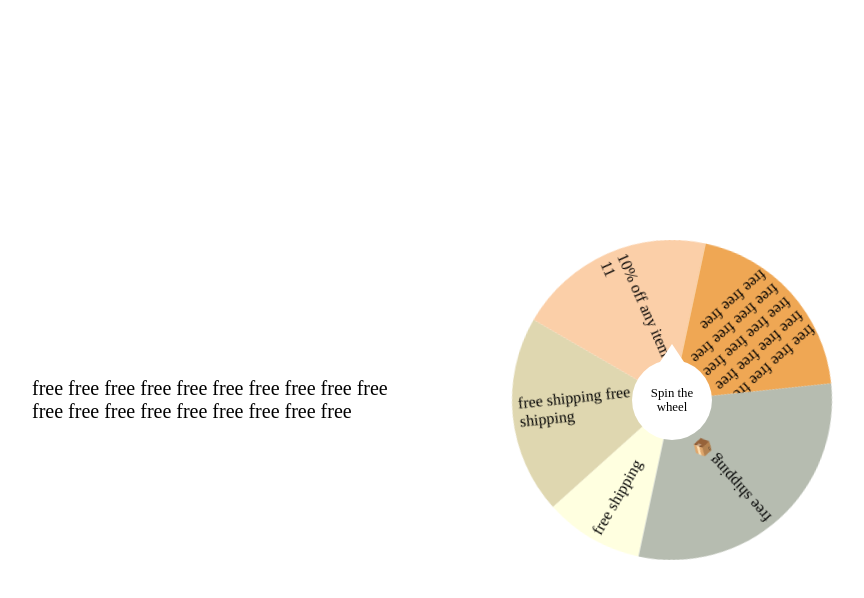
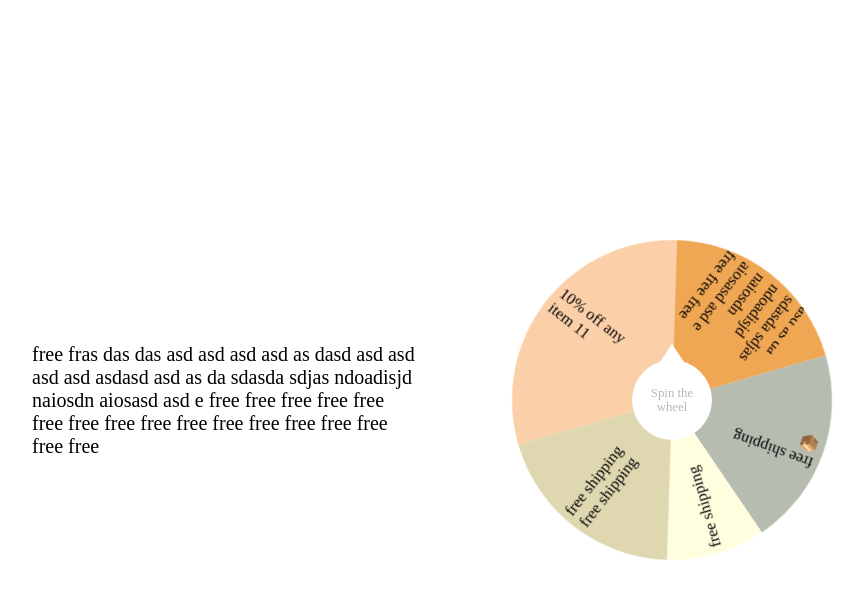
Before and after one commit to baoengineer/fun-wheel-svg, a website built with Parcel: page index.html in a window 1280 px wide. Both pictures are taken after a click on the button "Spin the wheel". Shown: the whole page, without its empty margins (160-1024 px from the left). Built offline with nearby package versions, Linux system fonts and the light colour scheme.

Commit message:
wheel update

```diff
--- a/index.html
+++ b/index.html
@@ -1,43 +1,36 @@
 <!doctype html>
 <html class="no-js" lang="">
+  <head>
+    <meta charset="utf-8" />
+    <title></title>
+    <meta name="description" content="" />
+    <meta name="viewport" content="width=device-width, initial-scale=1" />
 
-<head>
-  <meta charset="utf-8">
-  <title></title>
-  <meta name="description" content="">
-  <meta name="viewport" content="width=device-width, initial-scale=1">
+    <meta property="og:title" content="" />
+    <meta property="og:type" content="" />
+    <meta property="og:url" content="" />
+    <meta property="og:image" content="" />
 
-  <meta property="og:title" content="">
-  <meta property="og:type" content="">
-  <meta property="og:url" content="">
-  <meta property="og:image" content="">
-
-  <link rel="manifest" href="site.webmanifest">
-  <link rel="apple-touch-icon" href="icon.png">
+    <link rel="manifest" href="site.webmanifest" />
+    <link rel="apple-touch-icon" href="icon.png" />
     <!-- Place favicon.ico in the root directory -->
 
-  <link rel="stylesheet" href="css/normalize.css">
-  <link rel="stylesheet" href="css/main.css">
+    <link rel="stylesheet" href="css/normalize.css" />
+    <link rel="stylesheet" href="css/main.css" />
 
-  <meta name="theme-color" content="#fafafa">
+    <meta name="theme-color" content="#fafafa" />
   </head>
 
   <body>
-
     <main>
-    <section class="wheel-section" >
-      <div id="wheel-label" class="label"></div>
+      <section class="wheel-section">
+        <div id="wheel-label" class="label">SPIN THE WHEEL</div>
         <div id="wheel" class="box"></div>
-
-
-
       </section>
     </main>
 
     <script src="js/vendor/modernizr-3.11.2.min.js"></script>
     <script src="js/plugins.js"></script>
     <script type="module" src="js/main.js"></script>
-
   </body>
-
 </html>
--- a/js/components/sampleData.json
+++ b/js/components/sampleData.json
@@ -12,16 +12,16 @@
   {
     "content": "10% off any item 11",
     "color": "#FBCFA8",
-    "weight": 0.2
+    "weight": 0.3
   },
   {
-    "content": "free free free free free free free free free free free free free free free free free free free",
+    "content": "free fras das das asd asd asd asd as dasd  asd asd asd asd asdasd asd as da sdasda sdjas ndoadisjd naiosdn aiosasd asd e free free free free free free free free free free free free free free free free free",
     "color": "#EFA754",
     "weight": 0.2
   },
   {
     "content": "free shipping 📦",
     "color": "#B6BCB0",
-    "weight": 0.3
+    "weight": 0.2
   }
 ]
--- a/js/components/wheel.js
+++ b/js/components/wheel.js
@@ -1,7 +1,4 @@
-import {
-  createHtmlElement,
-  createSvgElement,
-} from "../helpers";
+import { createHtmlElement, createSvgElement } from "../helpers";
 import sampleData from "./sampleData.json";
 
 const viewBoxWidth = 400;
@@ -10,11 +7,17 @@ const viewBoxHeight = 400;
 const centerPointX = viewBoxWidth / 2;
 const centerPointY = viewBoxHeight / 2;
 const radius = 200;
+let prevAngle = 0;
 
-const createWheelSlice = (item, offset) => {
+const createWheelSlice = (item, totalWeight) => {
   const totalAngle = 360;
-  const startAngle = (totalAngle * offset) % totalAngle;
-  const endAngle = startAngle + totalAngle * item.weight;
+  const startAngle = prevAngle;
+  const endAngle =
+    Math.round(startAngle + (totalAngle * item.weight) / totalWeight) >
+    totalAngle
+      ? totalAngle
+      : Math.round(startAngle + (totalAngle * item.weight) / totalWeight);
+  prevAngle = endAngle;
   const startAngleRad = (startAngle * Math.PI) / 180;
   const endAngleRad = (endAngle * Math.PI) / 180;
 
@@ -32,9 +35,12 @@ const createWheelSlice = (item, offset) => {
   );
   path.setAttribute("fill", item.color);
 
+  console.log(",---", { startAngle, endAngle });
+
   return {
     path,
-    pathHeight: (item.weight * totalAngle * radius * Math.PI) / 360,
+    pathHeight:
+      (item.weight * totalAngle * radius * Math.PI) / 360 / totalWeight,
     angles: {
       startAngle,
       endAngle,
@@ -71,6 +77,16 @@ const createTextBox = (className, item, midpointAngle, pathHeight) => {
   container.style.alignItems = "center";
   container.style.justifyContent = "center";
 
+  // CONTINUE HERE
+  const shapedContainer = createHtmlElement("div");
+  shapedContainer.style.backgroundColor = "transparent";
+  shapedContainer.style.width = "35%";
+  shapedContainer.style.height = "100%";
+  shapedContainer.style.shapeOutside =
+    "polygon(50% 0, 100% 0, 100% 100%, 50% 100%)";
+  shapedContainer.style.clipPath =
+    "polygon(50% 0, 100% 0, 100% 100%, 50% 100%)";
+
   const editableEl = document.createElement("div");
   editableEl.setAttribute("contentEditable", "true");
   editableEl.innerHTML = item.content;
@@ -79,7 +95,8 @@ const createTextBox = (className, item, midpointAngle, pathHeight) => {
   });
   editableEl.style.width = "100%";
 
-  container.appendChild(editableEl)
+  container.appendChild(editableEl);
+  container.appendChild(shapedContainer);
   textBox.appendChild(container);
 
   return textBox;
@@ -144,11 +161,11 @@ const createButton = ({
 const createWheelSlices = (options = []) => {
   const sliceAngles = [];
   const slicePaths = [];
-  let cumulativeWeight = 0;
+
+  const totalWeight = options.reduce((a, b) => a + b.weight, 0);
+
   options.forEach((item) => {
-    const offset = cumulativeWeight;
-    cumulativeWeight += item.weight;
-    const { path, pathHeight, angles } = createWheelSlice(item, offset);
+    const { path, pathHeight, angles } = createWheelSlice(item, totalWeight);
     slicePaths.push(path);
 
     const textBox = createTextBox(
@@ -167,10 +184,7 @@ const createWheelSlices = (options = []) => {
   };
 };
 
-const createWheelSVG = ({
-  options = [],
-  onChange = () => {},
-} = {}) => {
+const createWheelSVG = ({ options = [], onChange = () => {} } = {}) => {
   const wheel = createSvgElement("svg");
   wheel.setAttribute("class", "wheel");
   wheel.setAttribute("viewBox", `0 0 ${viewBoxWidth} ${viewBoxHeight}`);
@@ -184,11 +198,13 @@ const createWheelSVG = ({
   });
   wheel.appendChild(slicesContainer);
 
-
   let rotationAngle = 0;
   const spin = () => {
-    const randomIndex = Math.floor(Math.random() * options.length);
-    const randomAngle = (randomIndex / options.length) * 360;
+    const spinButton = document.querySelector("button");
+    spinButton.disabled = true;
+
+    const randomAngle = Math.floor(Math.random() * 360);
+
     rotationAngle += 3600 + randomAngle; // Accumulate rotation angles
 
     let duration = 5000;
@@ -214,16 +230,14 @@ const createWheelSVG = ({
       // Clear the interval if the animation is completed
       if (elapsedTime >= duration) {
         clearInterval(timer);
+        spinButton.disabled = false;
       }
-
     }, interval);
 
     slicesContainer.style.transform = `rotate(${-rotationAngle}deg)`;
     slicesContainer.style.transformOrigin = "center";
     slicesContainer.style.transition = `transform ${duration}ms ease-out`;
   };
-
-
 
   const button = createButton({
     onClick: spin,
@@ -236,7 +250,7 @@ const createWheelSVG = ({
 const init = () => {
   const handleOnChange = (value) => {
     const label = document.querySelector("#wheel-label");
-    if(value.content) {
+    if (value.content) {
       label.innerHTML = value.content;
     }
   };
```
Lines whose indentation alone changed are shown as unchanged.
